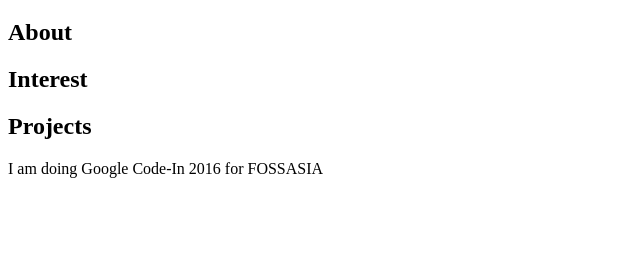
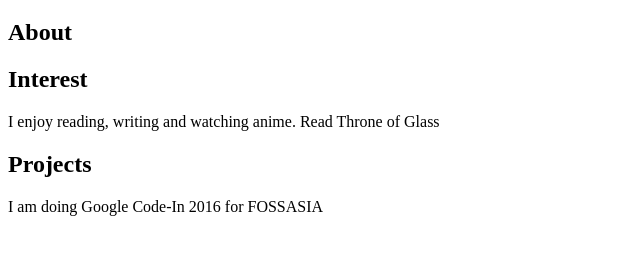
Before and after one commit to dhs17y2gluudoangia/dhs17y2gluudoangia.github.io, a plain HTML site: page index.html in a window 1280 px wide. Shown: the part 61-316 px from the top of the page, without its empty margins (0-640 px from the left). Drawn offline with Linux system fonts and the light colour scheme.

Commit message:
Update index.html

```diff
--- a/index.html
+++ b/index.html
@@ -7,6 +7,7 @@
     <h1>Welcome </h1>
     <h2>About </h2>
     <h2>Interest</h2>
+    <p>I enjoy reading, writing and watching anime. Read Throne of Glass </p>
     <h2>Projects</h2>
       <p>I am doing Google Code-In 2016 for FOSSASIA</p>
   </body>
```
